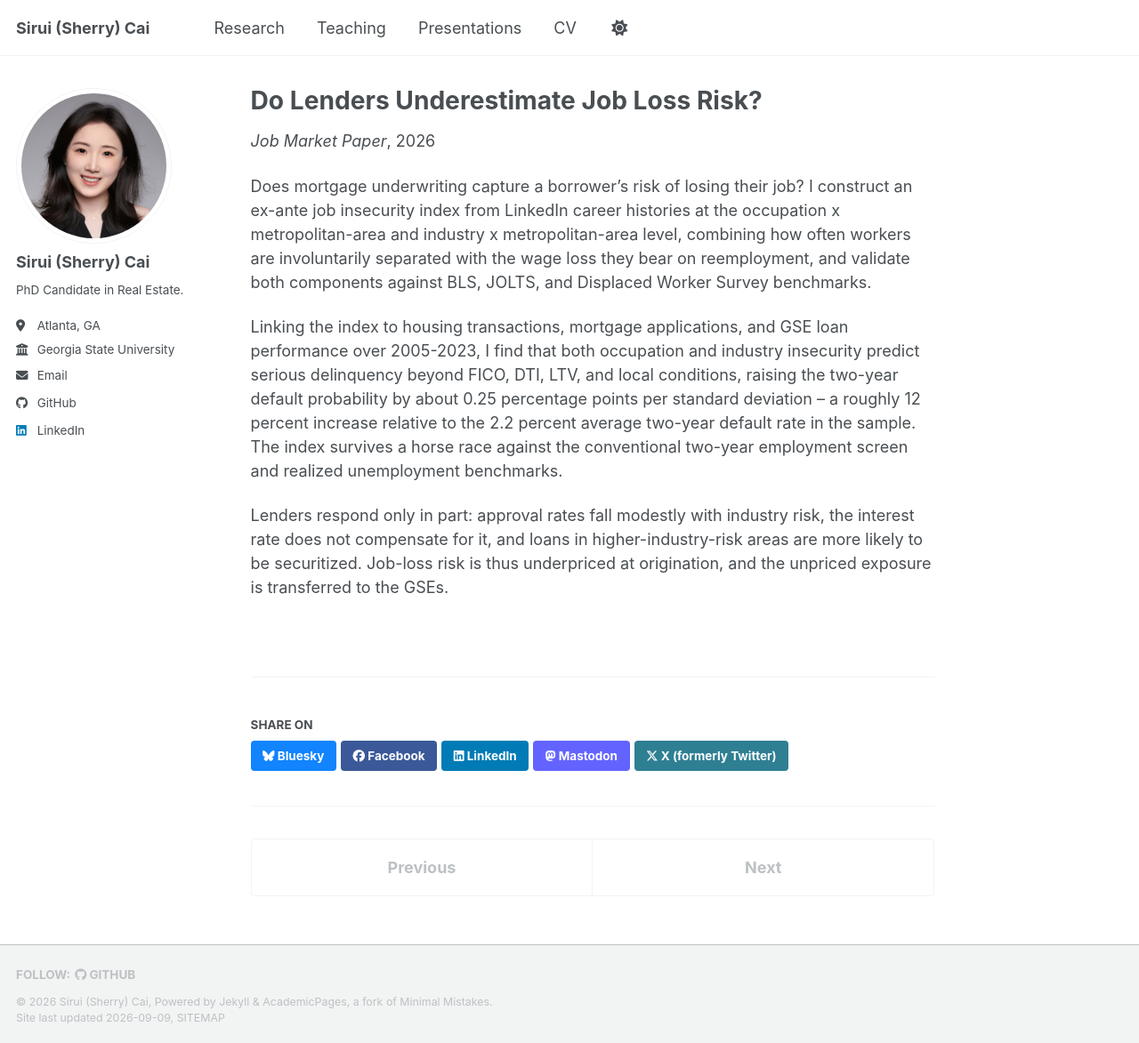
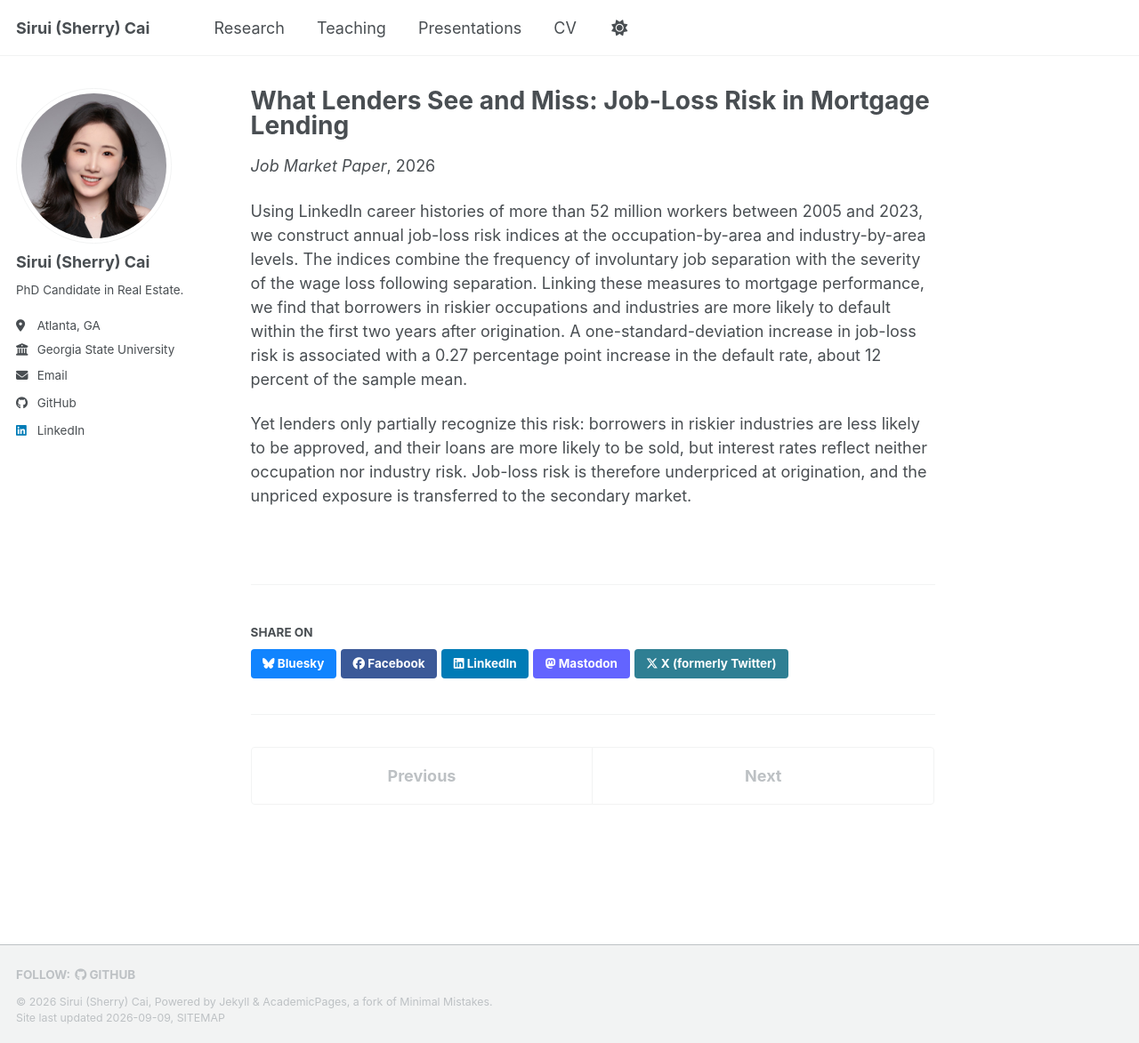
Before and after one commit to siruisherrycai/siruisherrycai.github.io, a Jekyll site: the page built from _publications/2026-09-01-job-loss-risk.md, in a window 1280 px wide and 1173 px high. Shown: the whole window at 89% size. Built offline with Jekyll 4.4.1, drawn with Linux system fonts in a browser that asks for light colours; a style sheet for code colours, icons or effects is not loaded.

Commit message:
Update CV, retitle job market paper, mark flood paper as work in progress
- Replace Cai_CV.pdf with Sirui_Cai_CV.pdf and repoint the CV download button
- Job market paper: new title "What Lenders See and Miss: Job-Loss Risk in
  Mortgage Lending" and updated abstract on its page and the home page
- Distributional Burden paper: status changed from "under revision" to
  "work in progress"

Co-Authored-By: Claude Fable 5.1 <noreply@anthropic.com>
Claude-Session: https://claude.ai/code/session_01A6SAz13LZXA9S5mUfvZV9i

```diff
--- a/_publications/2026-09-01-job-loss-risk.md
+++ b/_publications/2026-09-01-job-loss-risk.md
@@ -1,30 +1,25 @@
 ---
-title: "Do Lenders Underestimate Job Loss Risk?"
+title: "What Lenders See and Miss: Job-Loss Risk in Mortgage Lending"
 collection: publications
 category: jobmarket
 permalink: /publication/job-loss-risk
-excerpt: 'I build an ex-ante job insecurity index from LinkedIn career histories and show that it predicts mortgage default beyond FICO, DTI, and LTV — yet lenders barely price it, transferring the exposure to the GSEs.'
+excerpt: 'Using LinkedIn career histories of more than 52 million workers, I build job-loss risk indices that predict early mortgage default — yet lenders only partially recognize this risk, and the unpriced exposure is transferred to the secondary market.'
 date: 2026-09-01
 venue: 'Job Market Paper'
 authors: 'Sole authored'
 status: 'Job Market Paper'
 ---
 
-Does mortgage underwriting capture a borrower's risk of losing their job? I construct an
-ex-ante job insecurity index from LinkedIn career histories at the occupation x
-metropolitan-area and industry x metropolitan-area level, combining how often workers are
-involuntarily separated with the wage loss they bear on reemployment, and validate both
-components against BLS, JOLTS, and Displaced Worker Survey benchmarks.
+Using LinkedIn career histories of more than 52 million workers between 2005 and 2023, we
+construct annual job-loss risk indices at the occupation-by-area and industry-by-area levels.
+The indices combine the frequency of involuntary job separation with the severity of the wage
+loss following separation. Linking these measures to mortgage performance, we find that
+borrowers in riskier occupations and industries are more likely to default within the first
+two years after origination. A one-standard-deviation increase in job-loss risk is associated
+with a 0.27 percentage point increase in the default rate, about 12 percent of the sample
+mean.
 
-Linking the index to housing transactions, mortgage applications, and GSE loan performance
-over 2005-2023, I find that both occupation and industry insecurity predict serious
-delinquency beyond FICO, DTI, LTV, and local conditions, raising the two-year default
-probability by about 0.25 percentage points per standard deviation -- a roughly 12 percent
-increase relative to the 2.2 percent average two-year default rate in the sample. The index
-survives a horse race against the conventional two-year employment screen and realized
-unemployment benchmarks.
-
-Lenders respond only in part: approval rates fall modestly with industry risk, the interest
-rate does not compensate for it, and loans in higher-industry-risk areas are more likely to
-be securitized. Job-loss risk is thus underpriced at origination, and the unpriced exposure
-is transferred to the GSEs.
+Yet lenders only partially recognize this risk: borrowers in riskier industries are less
+likely to be approved, and their loans are more likely to be sold, but interest rates reflect
+neither occupation nor industry risk. Job-loss risk is therefore underpriced at origination,
+and the unpriced exposure is transferred to the secondary market.
```
Also changed, not shown: _pages/about.md (+5 -4 lines), _pages/cv.md (+1 -1 lines), _publications/2026-04-01-distributional-burden.md (+3 -3 lines), 2 other files.
